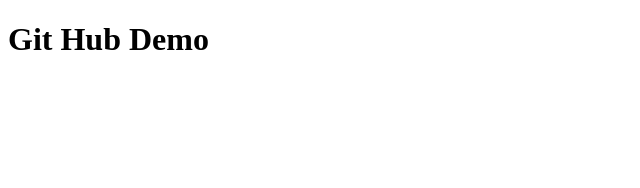
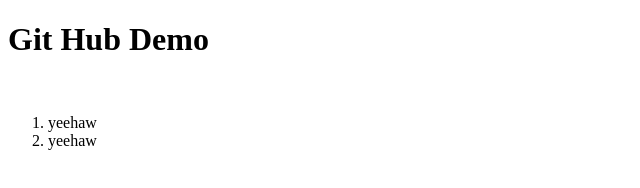
Before and after one commit to masonstafford/mason-jan-git-demo, a plain HTML site: page index.html in a window 1280 px wide. Shown: the whole page, without its empty margins (0-640 px from the left). Drawn offline with Linux system fonts and the light colour scheme.

Commit message:
adding to my html ol

```diff
--- a/index.html
+++ b/index.html
@@ -8,6 +8,12 @@
 
     <body>
         <h1>Git Hub Demo</h1>
+        <br>
+        <ol>
+            <li>yeehaw</li>
+            <li>yeehaw</li>
+        </ol>
     </body>
 
+
 </html>
```
